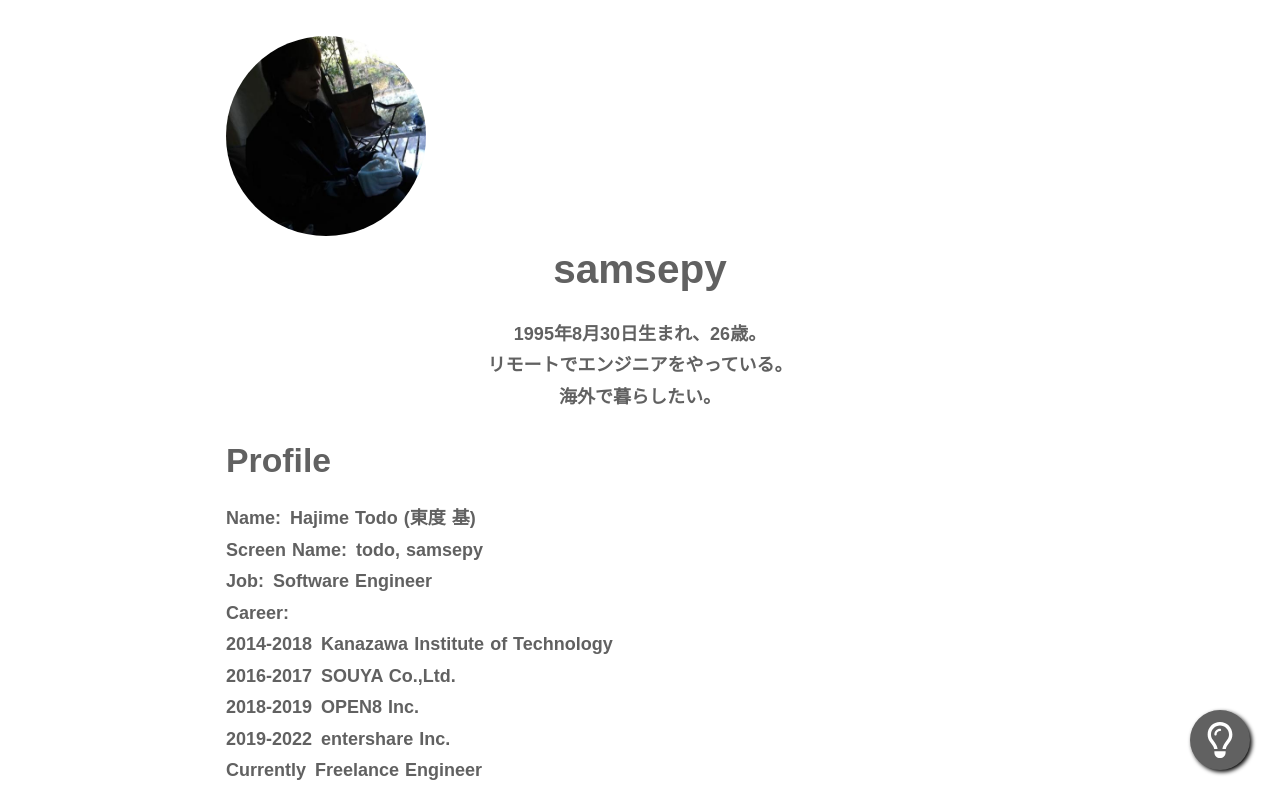
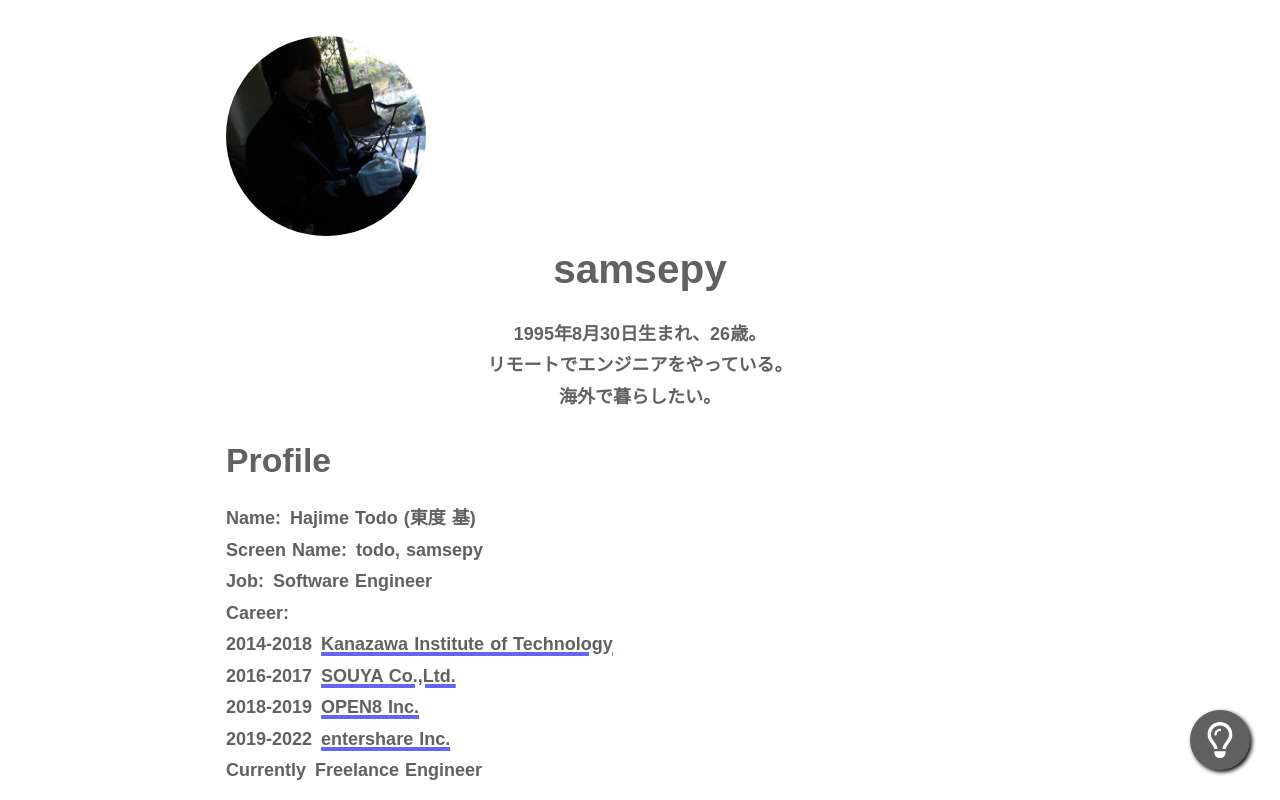
Before and after one commit to samsepy/samsepy.work, a Next.js app: page / in a window 1280 px wide. Shown: the top 800 px of the page. Built offline with nearby package versions, Linux system fonts and the light colour scheme.

Commit message:
リンクを装飾

```diff
--- a/styles/globals.css
+++ b/styles/globals.css
@@ -43,6 +43,10 @@
     @apply text-2xl mb-4;
   }
 
+  a {
+    @apply underline decoration-4 decoration-indigo-500
+  }
+
   a:hover {
     opacity: 0.75;
   }
```
